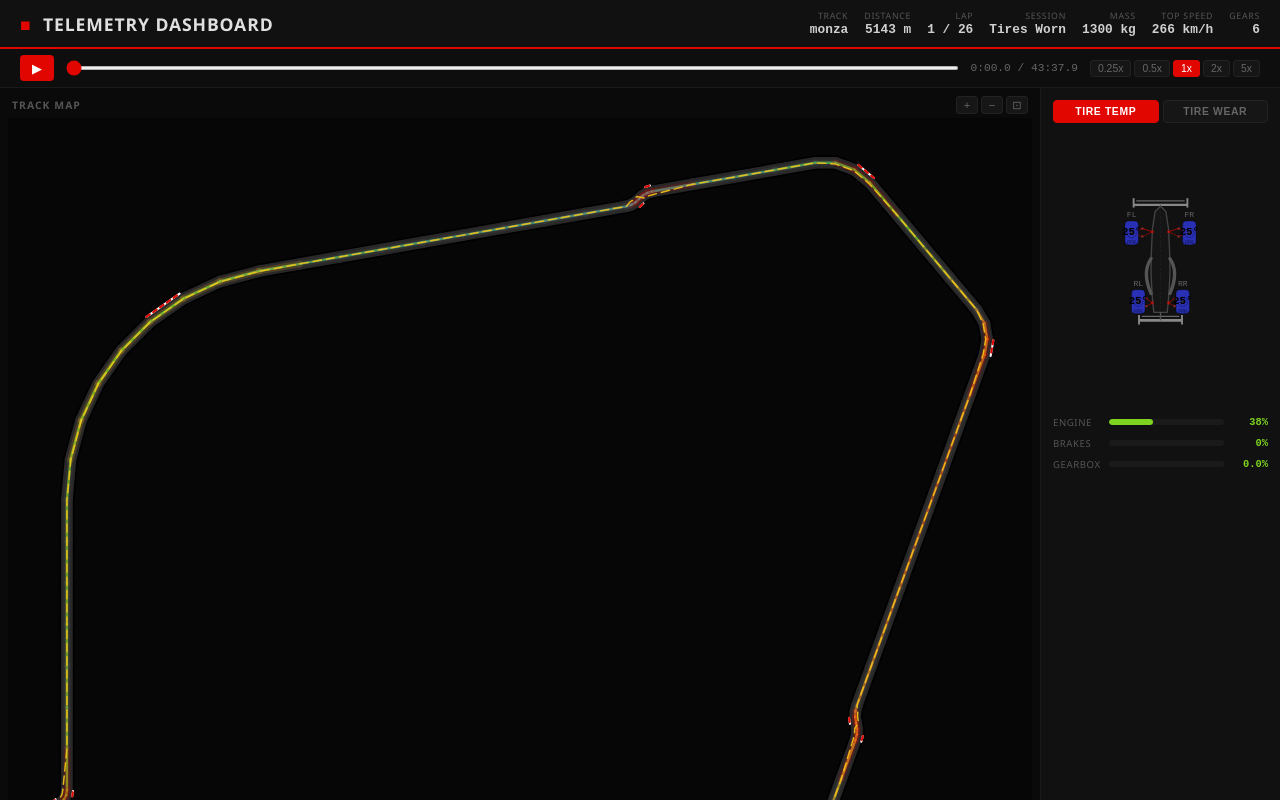
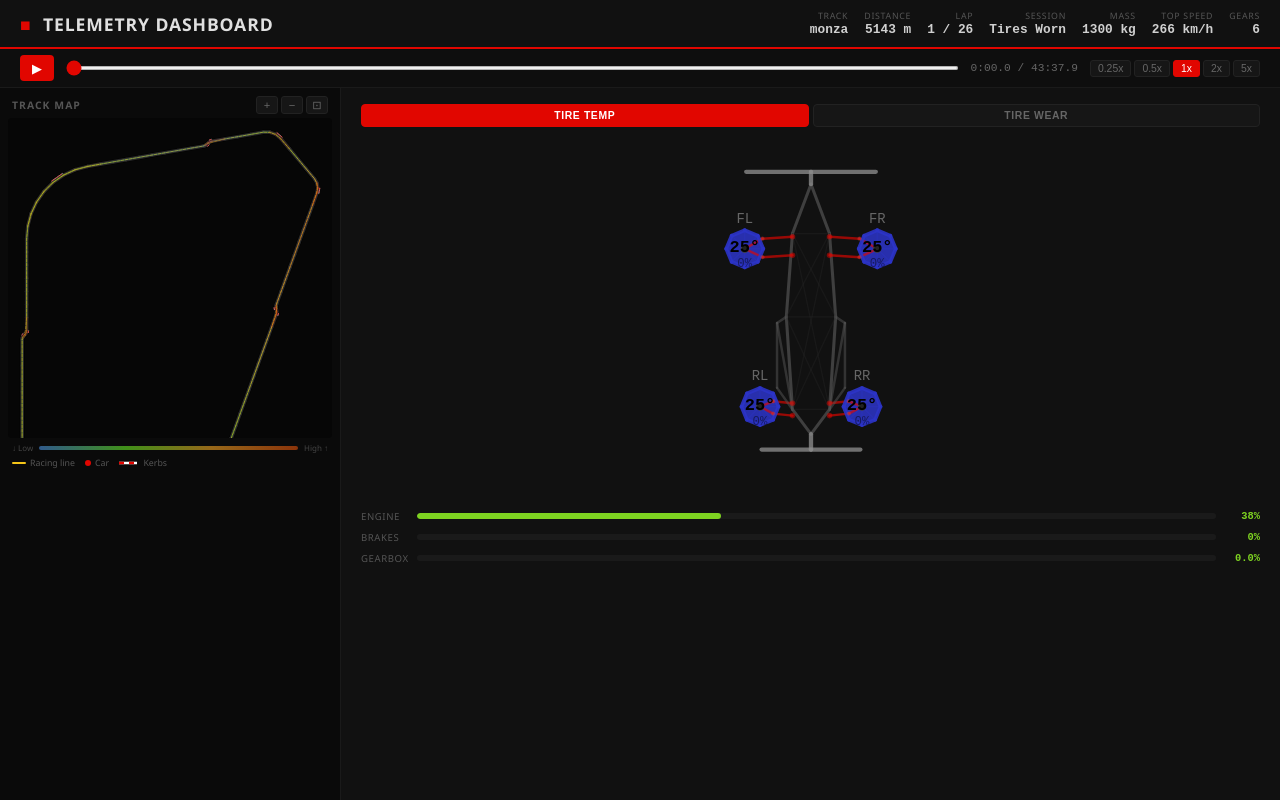
Before and after one commit to Reconnecting18/Telemetry-Simulation, a React (Vite) app in the folder web/: page / in a window 1280 px wide. Built offline with nearby package versions, Linux system fonts and the light colour scheme.

Commit message:
feat: TrackMap resize, car model detail 2

```diff
--- a/web/src/App.css
+++ b/web/src/App.css
@@ -122,7 +122,7 @@
 
 .main-panels {
   display: grid;
-  grid-template-columns: 1fr 240px;
+  grid-template-columns: minmax(180px, 340px) 1fr;
   flex: 1;
   min-height: 0;
 }
@@ -171,7 +171,8 @@
 
 .track-map-viewport {
   flex: 1;
-  min-height: 200px;
+  min-height: 120px;
+  max-height: 320px;
   overflow: hidden;
   border-radius: 4px;
   background: #060606;
@@ -241,10 +242,10 @@
 .telemetry-sidebar {
   background: #111;
   border-left: 1px solid #1a1a1a;
-  padding: 12px;
+  padding: 16px 20px;
   display: flex;
   flex-direction: column;
-  gap: 12px;
+  gap: 14px;
   overflow-y: auto;
 }
 
@@ -344,6 +345,9 @@
   .main-panels {
     grid-template-columns: 1fr;
   }
+  .track-map-viewport {
+    max-height: 200px;
+  }
   .telemetry-sidebar {
     border-left: none;
     border-top: 1px solid #1a1a1a;
--- a/web/src/components/CarModel.jsx
+++ b/web/src/components/CarModel.jsx
@@ -1,275 +1,328 @@
 import { memo, useMemo } from 'react'
 import { tempToColorSmooth, wearToColor } from '../utils/colors'
 
-// ─── Node-Edge Open-Wheel Race Car (top-down) ───────────────────
-// ViewBox: 0 0 160 200   Car centred at (80, 100)
-// All geometry defined as named nodes; edges connect them.
-// Suspension hubs move inward+forward when compressed.
+// ─── BeamNG-style Node-Beam Open-Wheel Race Car ──────────────────
+// Origin (0,0) = car centre.  Car faces upward (-Y = nose).
+// Every visual element is a node (point) or beam (line between nodes).
+// Forces (suspension compression) displace nodes; beams follow.
 
-const CX = 80, CY = 100
+const WHEEL_R = 6       // tire circle radius (SVG units)
+const WHEEL_SPOKES = 8  // nodes per wheel perimeter
+const MAX_VIS_DISP = 4  // SVG units at full compression
+const MAX_SUSP_MM  = 30 // vehicle max suspension travel
 
-// ── Static body nodes ──────────────────────────────────────────
-const MONO = {
-  nose:     [CX,     CY - 47],
-  noseL:    [CX - 4, CY - 43],
-  noseR:    [CX + 4, CY - 43],
-  fBulkL:   [CX - 6, CY - 30],
-  fBulkR:   [CX + 6, CY - 30],
-  cockpitL: [CX - 7, CY - 8],
-  cockpitR: [CX + 7, CY - 8],
-  midL:     [CX - 7, CY + 5],
-  midR:     [CX + 7, CY + 5],
-  rBulkL:   [CX - 6, CY + 22],
-  rBulkR:   [CX + 6, CY + 22],
-  tailL:    [CX - 5, CY + 32],
-  tailR:    [CX + 5, CY + 32],
+// ── 1. Base node positions ──────────────────────────────────────
+// Chassis (monocoque outline)
+const CHASSIS = {
+  nose_tip:  [0, -48],
+  fl_ch:     [-6, -32],
+  fr_ch:     [6, -32],
+  cockpit_l: [-8, -5],
+  cockpit_r: [8, -5],
+  rl_ch:     [-6, 25],
+  rr_ch:     [6, 25],
+  rear_tip:  [0, 33],
 }
 
-const FRONT_WING = {
-  mainL: [CX - 20, CY - 48],
-  mainR: [CX + 20, CY - 48],
-  flapL: [CX - 18, CY - 51],
-  flapR: [CX + 18, CY - 51],
-  epLT:  [CX - 20, CY - 53],
-  epLB:  [CX - 20, CY - 46],
-  epRT:  [CX + 20, CY - 53],
-  epRB:  [CX + 20, CY - 46],
+// Front suspension — left
+const FSUSP_L = {
+  f_uwi_l: [-6, -31],   // upper wishbone inner (chassis pickup)
+  f_uwo_l: [-14, -31],  // upper wishbone outer
+  f_lwi_l: [-6, -25],   // lower wishbone inner (chassis pickup)
+  f_lwo_l: [-14, -25],  // lower wishbone outer
+  f_hub_l: [-19, -28],  // wheel hub centre
+}
+// Front suspension — right
+const FSUSP_R = {
+  f_uwi_r: [6, -31],
+  f_uwo_r: [14, -31],
+  f_lwi_r: [6, -25],
+  f_lwo_r: [14, -25],
+  f_hub_r: [19, -28],
+}
+// Rear suspension — left
+const RSUSP_L = {
+  r_uwi_l: [-6, 23],
+  r_uwo_l: [-14, 23],
+  r_lwi_l: [-6, 27],
+  r_lwo_l: [-14, 27],
+  r_hub_l: [-19, 25],
+}
+// Rear suspension — right
+const RSUSP_R = {
+  r_uwi_r: [6, 23],
+  r_uwo_r: [14, 23],
+  r_lwi_r: [6, 27],
+  r_lwo_r: [14, 27],
+  r_hub_r: [19, 25],
 }
 
-const REAR_WING = {
-  mainL: [CX - 16, CY + 38],
-  mainR: [CX + 16, CY + 38],
-  flapL: [CX - 14, CY + 35],
-  flapR: [CX + 14, CY + 35],
-  epLT:  [CX - 16, CY + 34],
-  epLB:  [CX - 16, CY + 41],
-  epRT:  [CX + 16, CY + 34],
-  epRB:  [CX + 16, CY + 41],
+// Aerodynamic nodes
+const AERO = {
+  fw_center: [0, -52],
+  fw_l_tip:  [-21, -52],
+  fw_r_tip:  [21, -52],
+  rw_center: [0, 38],
+  rw_l_tip:  [-16, 38],
+  rw_r_tip:  [16, 38],
 }
 
+// Sidepod nodes
 const SIDEPOD = {
-  lFront: [CX - 7,  CY - 8],
-  lPeak:  [CX - 14, CY + 2],
-  lRear:  [CX - 7,  CY + 18],
-  rFront: [CX + 7,  CY - 8],
-  rPeak:  [CX + 14, CY + 2],
-  rRear:  [CX + 7,  CY + 18],
+  sp_fl: [-11, -3],
+  sp_rl: [-11, 18],
+  sp_fr: [11, -3],
+  sp_rr: [11, 18],
 }
 
-// ── Wheel assemblies (base positions, before suspension offset) ─
-// Each wheel: { chassis, wishboneA, wishboneB, hub }
-//   chassis  = pickup on monocoque edge (fixed)
-//   wishboneA/B = upper/lower wishbone midpoints (move with hub)
-//   hub      = wheel centre (displaced by suspension)
-const WHEEL_BASE = {
-  FL: {
-    chassis:   [CX - 6,  CY - 28],
-    wishboneA: [CX - 12, CY - 31],
-    wishboneB: [CX - 12, CY - 25],
-    hub:       [CX - 19, CY - 28],
-  },
-  FR: {
-    chassis:   [CX + 6,  CY - 28],
-    wishboneA: [CX + 12, CY - 31],
-    wishboneB: [CX + 12, CY - 25],
-    hub:       [CX + 19, CY - 28],
-  },
-  RL: {
-    chassis:   [CX - 6,  CY + 25],
-    wishboneA: [CX - 12, CY + 22],
-    wishboneB: [CX - 12, CY + 28],
-    hub:       [CX - 19, CY + 25],
-  },
-  RR: {
-    chassis:   [CX + 6,  CY + 25],
-    wishboneA: [CX + 12, CY + 22],
-    wishboneB: [CX + 12, CY + 28],
-    hub:       [CX + 19, CY + 25],
-  },
+// Generate wheel perimeter nodes (8 evenly-spaced points around hub)
+function genWheelNodes(hubKey, hx, hy) {
+  const nodes = { [hubKey]: [hx, hy] }
+  for (let i = 0; i < WHEEL_SPOKES; i++) {
+    const a = (i * Math.PI * 2) / WHEEL_SPOKES
+    nodes[`${hubKey}_w${i}`] = [hx + Math.cos(a) * WHEEL_R, hy + Math.sin(a) * WHEEL_R]
+  }
+  return nodes
 }
 
-// Tire dimensions around hub
-const TIRE_W = 10, TIRE_H = 18, RIM_R = 3.5
-
-// Suspension: max_travel_mm maps to this many SVG units of hub displacement
-const MAX_VIS_DISP = 4  // SVG units at full compression
-const MAX_SUSP_MM  = 30 // vehicle suspension travel (mm)
-
-// Compute displaced wheel nodes from suspension_mm value
-function displaceWheel(base, suspMm, side) {
-  // suspMm > 0 = compressed: hub moves inward (toward CX) and slightly forward (-Y)
-  // suspMm < 0 = extended:   hub moves outward and slightly back
-  const frac = Math.max(-1, Math.min(1, suspMm / MAX_SUSP_MM))
-  const inward = side === 'L' ? 1 : -1  // +X = inward for left, -X for right
-  const dx = frac * MAX_VIS_DISP * inward
-  const dy = frac * -1.5  // slight forward shift on compression
-
-  const hub = [base.hub[0] + dx, base.hub[1] + dy]
-  // Wishbones interpolate: they move ~60% of hub displacement
-  const wf = 0.6
-  const wishA = [base.wishboneA[0] + dx * wf, base.wishboneA[1] + dy * wf]
-  const wishB = [base.wishboneB[0] + dx * wf, base.wishboneB[1] + dy * wf]
-  return { chassis: base.chassis, wishboneA: wishA, wishboneB: wishB, hub }
+// Assemble all base nodes into one flat map
+const BASE_NODES = {
+  ...CHASSIS,
+  ...FSUSP_L, ...FSUSP_R,
+  ...RSUSP_L, ...RSUSP_R,
+  ...AERO, ...SIDEPOD,
+  ...genWheelNodes('f_hub_l', -19, -28),
+  ...genWheelNodes('f_hub_r', 19, -28),
+  ...genWheelNodes('r_hub_l', -19, 25),
+  ...genWheelNodes('r_hub_r', 19, 25),
 }
 
-function pt(node) { return `${node[0]},${node[1]}` }
+// ── 2. Beam definitions ─────────────────────────────────────────
+// Each beam: [nodeA, nodeB, group]
+// Groups: 'chassis', 'brace', 'susp', 'wheel_rim', 'wheel_spoke', 'aero', 'sidepod'
 
-// ── Rendering ──────────────────────────────────────────────────
+const BEAMS = []
+
+// Chassis outline
+const CH_SEQ = ['nose_tip', 'fl_ch', 'cockpit_l', 'rl_ch', 'rear_tip', 'rr_ch', 'cockpit_r', 'fr_ch', 'nose_tip']
+for (let i = 0; i < CH_SEQ.length - 1; i++) BEAMS.push([CH_SEQ[i], CH_SEQ[i + 1], 'chassis'])
+
+// Cross-bracing (structural rigidity)
+BEAMS.push(['fl_ch', 'fr_ch', 'brace'])       // front bulkhead
+BEAMS.push(['rl_ch', 'rr_ch', 'brace'])       // rear bulkhead
+BEAMS.push(['cockpit_l', 'cockpit_r', 'brace']) // cockpit cross
+BEAMS.push(['fl_ch', 'rr_ch', 'brace'])       // diagonal
+BEAMS.push(['fr_ch', 'rl_ch', 'brace'])       // diagonal
+BEAMS.push(['fl_ch', 'cockpit_r', 'brace'])   // front-to-cockpit X
+BEAMS.push(['fr_ch', 'cockpit_l', 'brace'])
+BEAMS.push(['cockpit_l', 'rr_ch', 'brace'])   // cockpit-to-rear X
+BEAMS.push(['cockpit_r', 'rl_ch', 'brace'])
+
+// Suspension beams (double-wishbone per corner)
+function addSuspBeams(uwi, uwo, lwi, lwo, hub) {
+  BEAMS.push([uwi, uwo, 'susp'])  // upper wishbone
+  BEAMS.push([uwo, hub, 'susp'])  // upper outer → hub
+  BEAMS.push([lwi, lwo, 'susp'])  // lower wishbone
+  BEAMS.push([lwo, hub, 'susp'])  // lower outer → hub
+}
+addSuspBeams('f_uwi_l', 'f_uwo_l', 'f_lwi_l', 'f_lwo_l', 'f_hub_l')
+addSuspBeams('f_uwi_r', 'f_uwo_r', 'f_lwi_r', 'f_lwo_r', 'f_hub_r')
+addSuspBeams('r_uwi_l', 'r_uwo_l', 'r_lwi_l', 'r_lwo_l', 'r_hub_l')
+addSuspBeams('r_uwi_r', 'r_uwo_r', 'r_lwi_r', 'r_lwo_r', 'r_hub_r')
+
+// Wheel beams (rim + spokes per wheel)
+function addWheelBeams(hubKey) {
+  for (let i = 0; i < WHEEL_SPOKES; i++) {
+    const cur = `${hubKey}_w${i}`
+    const nxt = `${hubKey}_w${(i + 1) % WHEEL_SPOKES}`
+    BEAMS.push([cur, nxt, 'wheel_rim'])     // rim segment
+    BEAMS.push([hubKey, cur, 'wheel_spoke']) // spoke
+  }
+}
+addWheelBeams('f_hub_l')
+addWheelBeams('f_hub_r')
+addWheelBeams('r_hub_l')
+addWheelBeams('r_hub_r')
+
+// Aero beams
+BEAMS.push(['fw_l_tip', 'fw_center', 'aero'])
+BEAMS.push(['fw_center', 'fw_r_tip', 'aero'])
+BEAMS.push(['fw_center', 'nose_tip', 'aero'])  // nose to front wing
+BEAMS.push(['rw_l_tip', 'rw_center', 'aero'])
+BEAMS.push(['rw_center', 'rw_r_tip', 'aero'])
+BEAMS.push(['rw_center', 'rear_tip', 'aero'])  // tail to rear wing
+
+// Sidepod beams
+BEAMS.push(['sp_fl', 'sp_rl', 'sidepod'])      // left outline
+BEAMS.push(['sp_fl', 'cockpit_l', 'sidepod'])   // attach front to chassis
+BEAMS.push(['sp_rl', 'rl_ch', 'sidepod'])       // attach rear to chassis
+BEAMS.push(['sp_fr', 'sp_rr', 'sidepod'])       // right outline
+BEAMS.push(['sp_fr', 'cockpit_r', 'sidepod'])
+BEAMS.push(['sp_rr', 'rr_ch', 'sidepod'])
+// Sidepod cross-beams (rigidity)
+BEAMS.push(['sp_fl', 'rl_ch', 'sidepod'])
+BEAMS.push(['sp_fr', 'rr_ch', 'sidepod'])
+
+// ── 3. Suspension displacement ──────────────────────────────────
+// Maps each corner to which nodes move and by how much (fraction of hub disp)
+const SUSP_MAP = {
+  FL: { hub: 'f_hub_l', side: 'L', full: ['f_hub_l'], partial: ['f_uwo_l', 'f_lwo_l'] },
+  FR: { hub: 'f_hub_r', side: 'R', full: ['f_hub_r'], partial: ['f_uwo_r', 'f_lwo_r'] },
+  RL: { hub: 'r_hub_l', side: 'L', full: ['r_hub_l'], partial: ['r_uwo_l', 'r_lwo_l'] },
+  RR: { hub: 'r_hub_r', side: 'R', full: ['r_hub_r'], partial: ['r_uwo_r', 'r_lwo_r'] },
+}
+
+function computeDisplacedNodes(suspMm) {
+  const nodes = {}
+  for (const k in BASE_NODES) nodes[k] = [...BASE_NODES[k]]
+
+  for (const corner of ['FL', 'FR', 'RL', 'RR']) {
+    const mm = suspMm[corner] || 0
+    const { hub, side, full, partial } = SUSP_MAP[corner]
+    const frac = Math.max(-1, Math.min(1, mm / MAX_SUSP_MM))
+    const inward = side === 'L' ? 1 : -1
+    const dx = frac * MAX_VIS_DISP * inward
+    const dy = frac * -1.5
+
+    // Hub + all wheel perimeter nodes get full displacement
+    for (const nk of full) {
+      nodes[nk][0] += dx
+      nodes[nk][1] += dy
+    }
+    // Wheel perimeter nodes follow hub fully
+    for (let i = 0; i < WHEEL_SPOKES; i++) {
+      const wk = `${hub}_w${i}`
+      nodes[wk][0] += dx
+      nodes[wk][1] += dy
+    }
+    // Wishbone outer nodes get 70% displacement (arc motion)
+    for (const nk of partial) {
+      nodes[nk][0] += dx * 0.7
+      nodes[nk][1] += dy * 0.7
+    }
+  }
+  return nodes
+}
+
+// ── 4. Beam style lookup ────────────────────────────────────────
+const BEAM_STYLE = {
+  chassis:     { stroke: '#444',    width: 1.0,  opacity: 0.9  },
+  brace:       { stroke: '#282828', width: 0.4,  opacity: 0.35 },
+  susp:        { stroke: '#e10600', width: 0.8,  opacity: 0.65 },
+  wheel_rim:   { stroke: null,      width: 1.2,  opacity: 0.9  }, // colored per-tire
+  wheel_spoke: { stroke: null,      width: 0.4,  opacity: 0.35 },
+  aero:        { stroke: '#888',    width: 1.4,  opacity: 0.8  },
+  sidepod:     { stroke: '#555',    width: 0.8,  opacity: 0.5  },
+}
+
+// ── 5. Identify which hub each wheel beam belongs to ────────────
+const HUB_FOR_CORNER = { f_hub_l: 'FL', f_hub_r: 'FR', r_hub_l: 'RL', r_hub_r: 'RR' }
+const HUBS = Object.keys(HUB_FOR_CORNER)
+
+function hubForBeam(a, b) {
+  for (const h of HUBS) {
+    if (a === h || a.startsWith(h + '_w') || b === h || b.startsWith(h + '_w'))
+      return HUB_FOR_CORNER[h]
+  }
+  return null
+}
+
+// Pre-compute which corner each wheel beam belongs to (avoids per-frame string ops)
+const BEAM_CORNER = BEAMS.map(([a, b, g]) =>
+  (g === 'wheel_rim' || g === 'wheel_spoke') ? hubForBeam(a, b) : null
+)
+
+// ── Rendering ───────────────────────────────────────────────────
 function CarModel({ frame, vehicle, mode }) {
   const opt = vehicle?.tire_optimal_temp_C || 85
   const ovr = vehicle?.tire_overheat_temp_C || 115
 
-  // Compute displaced wheel positions
-  const wheels = useMemo(() => {
+  const nodes = useMemo(() => {
     const s = frame?.suspension_mm || { FL: 0, FR: 0, RL: 0, RR: 0 }
-    return {
-      FL: displaceWheel(WHEEL_BASE.FL, s.FL, 'L'),
-      FR: displaceWheel(WHEEL_BASE.FR, s.FR, 'R'),
-      RL: displaceWheel(WHEEL_BASE.RL, s.RL, 'L'),
-      RR: displaceWheel(WHEEL_BASE.RR, s.RR, 'R'),
-    }
+    return computeDisplacedNodes(s)
   }, [frame?.suspension_mm?.FL, frame?.suspension_mm?.FR,
       frame?.suspension_mm?.RL, frame?.suspension_mm?.RR])
 
   if (!frame) return null
 
-  // Monocoque path
-  const monoPath = [
-    `M${pt(MONO.nose)}`,
-    `L${pt(MONO.noseL)}`, `L${pt(MONO.fBulkL)}`,
-    `L${pt(MONO.cockpitL)}`, `L${pt(MONO.midL)}`,
-    `L${pt(MONO.rBulkL)}`, `L${pt(MONO.tailL)}`,
-    `L${pt(MONO.tailR)}`,
-    `L${pt(MONO.rBulkR)}`, `L${pt(MONO.midR)}`,
-    `L${pt(MONO.cockpitR)}`, `L${pt(MONO.fBulkR)}`,
-    `L${pt(MONO.noseR)}`, 'Z',
-  ].join(' ')
+  // Per-corner tire colors
+  const tireColor = {}
+  const tireLabel = {}
+  for (const id of ['FL', 'FR', 'RL', 'RR']) {
+    const temp = frame.tire_temp_C?.[id] || 25
+    const wear = frame.tire_wear?.[id] || 0
+    if (mode === 'temp') {
+      tireColor[id] = tempToColorSmooth(temp, opt, ovr)
+      tireLabel[id] = { primary: `${temp.toFixed(0)}\u00B0`, secondary: `${(wear * 100).toFixed(0)}%` }
+    } else {
+      tireColor[id] = wearToColor(wear)
+      tireLabel[id] = { primary: `${(wear * 100).toFixed(1)}%`, secondary: `${temp.toFixed(0)}\u00B0` }
+    }
+  }
 
-  // Sidepod paths
-  const sideL = `M${pt(SIDEPOD.lFront)} Q${pt(SIDEPOD.lPeak)} ${pt(SIDEPOD.lRear)}`
-  const sideR = `M${pt(SIDEPOD.rFront)} Q${pt(SIDEPOD.rPeak)} ${pt(SIDEPOD.rRear)}`
+  // Build wheel fill polygons (the 8-node tire outline, filled with tire color)
+  const wheelPolygons = HUBS.map(hubKey => {
+    const corner = HUB_FOR_CORNER[hubKey]
+    const pts = []
+    for (let i = 0; i < WHEEL_SPOKES; i++) {
+      const n = nodes[`${hubKey}_w${i}`]
+      pts.push(`${n[0]},${n[1]}`)
+    }
+    return { corner, hubKey, points: pts.join(' '), color: tireColor[corner] }
+  })
 
   return (
-    <svg viewBox="0 0 160 200" className="car-svg">
-      {/* ── Front wing ── */}
-      <line x1={FRONT_WING.mainL[0]} y1={FRONT_WING.mainL[1]}
-            x2={FRONT_WING.mainR[0]} y2={FRONT_WING.mainR[1]}
-            stroke="#888" strokeWidth={1.8} />
-      <line x1={FRONT_WING.flapL[0]} y1={FRONT_WING.flapL[1]}
-            x2={FRONT_WING.flapR[0]} y2={FRONT_WING.flapR[1]}
-            stroke="#666" strokeWidth={1} />
-      {/* Endplates */}
-      <line x1={FRONT_WING.epLT[0]} y1={FRONT_WING.epLT[1]}
-            x2={FRONT_WING.epLB[0]} y2={FRONT_WING.epLB[1]}
-            stroke="#888" strokeWidth={1.4} />
-      <line x1={FRONT_WING.epRT[0]} y1={FRONT_WING.epRT[1]}
-            x2={FRONT_WING.epRB[0]} y2={FRONT_WING.epRB[1]}
-            stroke="#888" strokeWidth={1.4} />
+    <svg viewBox="-35 -62 70 115" className="car-svg">
+      {/* ── Wheel fill polygons (behind everything) ── */}
+      {wheelPolygons.map(({ corner, points, color }) => (
+        <polygon key={`wf-${corner}`} points={points}
+          fill={color} opacity={0.85} />
+      ))}
 
-      {/* ── Nose cone connector ── */}
-      <line x1={CX} y1={MONO.nose[1]} x2={CX} y2={FRONT_WING.mainL[1]}
-            stroke="#555" strokeWidth={1} />
+      {/* ── All beams ── */}
+      {BEAMS.map(([a, b, group], i) => {
+        const na = nodes[a], nb = nodes[b]
+        if (!na || !nb) return null
+        const style = BEAM_STYLE[group]
+        const corner = BEAM_CORNER[i]
+        const stroke = style.stroke || (corner ? tireColor[corner] : '#666')
+        return (
+          <line key={i}
+            x1={na[0]} y1={na[1]} x2={nb[0]} y2={nb[1]}
+            stroke={stroke} strokeWidth={style.width}
+            opacity={style.opacity} strokeLinecap="round" />
+        )
+      })}
 
-      {/* ── Monocoque ── */}
-      <path d={monoPath} fill="#151515" stroke="#444" strokeWidth={1} />
-      {/* Centre line */}
-      <line x1={CX} y1={MONO.nose[1] + 4} x2={CX} y2={MONO.tailL[1] - 2}
-            stroke="#252525" strokeWidth={0.5} strokeDasharray="2 1.5" />
+      {/* ── Suspension pivot dots ── */}
+      {['f_uwi_l','f_lwi_l','f_uwi_r','f_lwi_r','r_uwi_l','r_lwi_l','r_uwi_r','r_lwi_r'].map(k => (
+        <circle key={k} cx={nodes[k][0]} cy={nodes[k][1]} r={0.9}
+          fill="#e10600" opacity={0.5} />
+      ))}
+      {['f_uwo_l','f_lwo_l','f_uwo_r','f_lwo_r','r_uwo_l','r_lwo_l','r_uwo_r','r_lwo_r'].map(k => (
+        <circle key={k} cx={nodes[k][0]} cy={nodes[k][1]} r={0.7}
+          fill="#c44" opacity={0.4} />
+      ))}
 
-      {/* ── Sidepods ── */}
-      <path d={sideL} fill="none" stroke="#555" strokeWidth={2.5} strokeLinecap="round" />
-      <path d={sideR} fill="none" stroke="#555" strokeWidth={2.5} strokeLinecap="round" />
+      {/* ── Hub centre dots ── */}
+      {HUBS.map(h => (
+        <circle key={h} cx={nodes[h][0]} cy={nodes[h][1]} r={1.2}
+          fill="#222" stroke="#444" strokeWidth={0.3} />
+      ))}
 
-      {/* ── Rear wing ── */}
-      <line x1={REAR_WING.mainL[0]} y1={REAR_WING.mainL[1]}
-            x2={REAR_WING.mainR[0]} y2={REAR_WING.mainR[1]}
-            stroke="#888" strokeWidth={2} />
-      <line x1={REAR_WING.flapL[0]} y1={REAR_WING.flapL[1]}
-            x2={REAR_WING.flapR[0]} y2={REAR_WING.flapR[1]}
-            stroke="#666" strokeWidth={1} />
-      <line x1={REAR_WING.epLT[0]} y1={REAR_WING.epLT[1]}
-            x2={REAR_WING.epLB[0]} y2={REAR_WING.epLB[1]}
-            stroke="#888" strokeWidth={1.4} />
-      <line x1={REAR_WING.epRT[0]} y1={REAR_WING.epRT[1]}
-            x2={REAR_WING.epRB[0]} y2={REAR_WING.epRB[1]}
-            stroke="#888" strokeWidth={1.4} />
-
-      {/* ── Tail connector ── */}
-      <line x1={CX} y1={MONO.tailL[1]} x2={CX} y2={REAR_WING.mainL[1]}
-            stroke="#555" strokeWidth={1} />
-
-      {/* ── Wheel assemblies + suspension ── */}
-      {['FL', 'FR', 'RL', 'RR'].map(id => {
-        const w = wheels[id]
-        const temp = frame.tire_temp_C?.[id] || 25
-        const wear = frame.tire_wear?.[id] || 0
-
-        let tireFill, primary, secondary
-        if (mode === 'temp') {
-          tireFill = tempToColorSmooth(temp, opt, ovr)
-          primary = `${temp.toFixed(0)}\u00B0`
-          secondary = `${(wear * 100).toFixed(0)}%`
-        } else {
-          tireFill = wearToColor(wear)
-          primary = `${(wear * 100).toFixed(1)}%`
-          secondary = `${temp.toFixed(0)}\u00B0`
-        }
-
-        const [hx, hy] = w.hub
-        const tireX = hx - TIRE_W / 2
-        const tireY = hy - TIRE_H / 2
-
+      {/* ── Corner labels + values ── */}
+      {HUBS.map(h => {
+        const corner = HUB_FOR_CORNER[h]
+        const [hx, hy] = nodes[h]
+        const { primary, secondary } = tireLabel[corner]
         return (
-          <g key={id}>
-            {/* Suspension wishbones: chassis → wishbone → hub */}
-            <line x1={w.chassis[0]} y1={w.chassis[1]}
-                  x2={w.wishboneA[0]} y2={w.wishboneA[1]}
-                  stroke="#e10600" strokeWidth={0.7} opacity={0.7} />
-            <line x1={w.wishboneA[0]} y1={w.wishboneA[1]}
-                  x2={hx} y2={hy}
-                  stroke="#e10600" strokeWidth={0.7} opacity={0.7} />
-            <line x1={w.chassis[0]} y1={w.chassis[1]}
-                  x2={w.wishboneB[0]} y2={w.wishboneB[1]}
-                  stroke="#e10600" strokeWidth={0.7} opacity={0.5} />
-            <line x1={w.wishboneB[0]} y1={w.wishboneB[1]}
-                  x2={hx} y2={hy}
-                  stroke="#e10600" strokeWidth={0.7} opacity={0.5} />
-
-            {/* Wishbone pivot dots */}
-            <circle cx={w.chassis[0]} cy={w.chassis[1]} r={1.2}
-                    fill="#e10600" opacity={0.6} />
-            <circle cx={w.wishboneA[0]} cy={w.wishboneA[1]} r={0.9}
-                    fill="#c44" opacity={0.5} />
-            <circle cx={w.wishboneB[0]} cy={w.wishboneB[1]} r={0.9}
-                    fill="#c44" opacity={0.5} />
-
-            {/* Tire */}
-            <rect x={tireX} y={tireY} width={TIRE_W} height={TIRE_H} rx={3}
-                  fill={tireFill} opacity={0.9} />
-            <rect x={tireX} y={tireY} width={TIRE_W} height={TIRE_H} rx={3}
-                  fill="none" stroke="#000" strokeWidth={0.6} opacity={0.4} />
-
-            {/* Rim circle */}
-            <circle cx={hx} cy={hy} r={RIM_R}
-                    fill="none" stroke="rgba(0,0,0,0.4)" strokeWidth={0.5} />
-
-            {/* Hub dot */}
-            <circle cx={hx} cy={hy} r={1} fill="#333" />
-
-            {/* Corner label */}
-            <text x={hx} y={tireY - 3} fill="#666" fontSize={6}
-                  textAnchor="middle" fontFamily="monospace">{id}</text>
-
-            {/* Primary value */}
-            <text x={hx} y={hy + 1.5} fill="#000" fontSize={8}
-                  textAnchor="middle" fontFamily="monospace" fontWeight="700">
-              {primary}
-            </text>
-            {/* Secondary value */}
-            <text x={hx} y={hy + 9} fill="rgba(0,0,0,0.5)" fontSize={6}
-                  textAnchor="middle" fontFamily="monospace">
-              {secondary}
-            </text>
+          <g key={`label-${corner}`}>
+            <text x={hx} y={hy - WHEEL_R - 2.5} fill="#666" fontSize={4.5}
+              textAnchor="middle" fontFamily="monospace">{corner}</text>
+            <text x={hx} y={hy + 1} fill="#000" fontSize={5.5}
+              textAnchor="middle" fontFamily="monospace" fontWeight="700">{primary}</text>
+            <text x={hx} y={hy + 6} fill="rgba(0,0,0,0.45)" fontSize={4}
+              textAnchor="middle" fontFamily="monospace">{secondary}</text>
           </g>
         )
       })}
```
Also changed, not shown: 5 other files (tests, documents, lock files or other folders).
